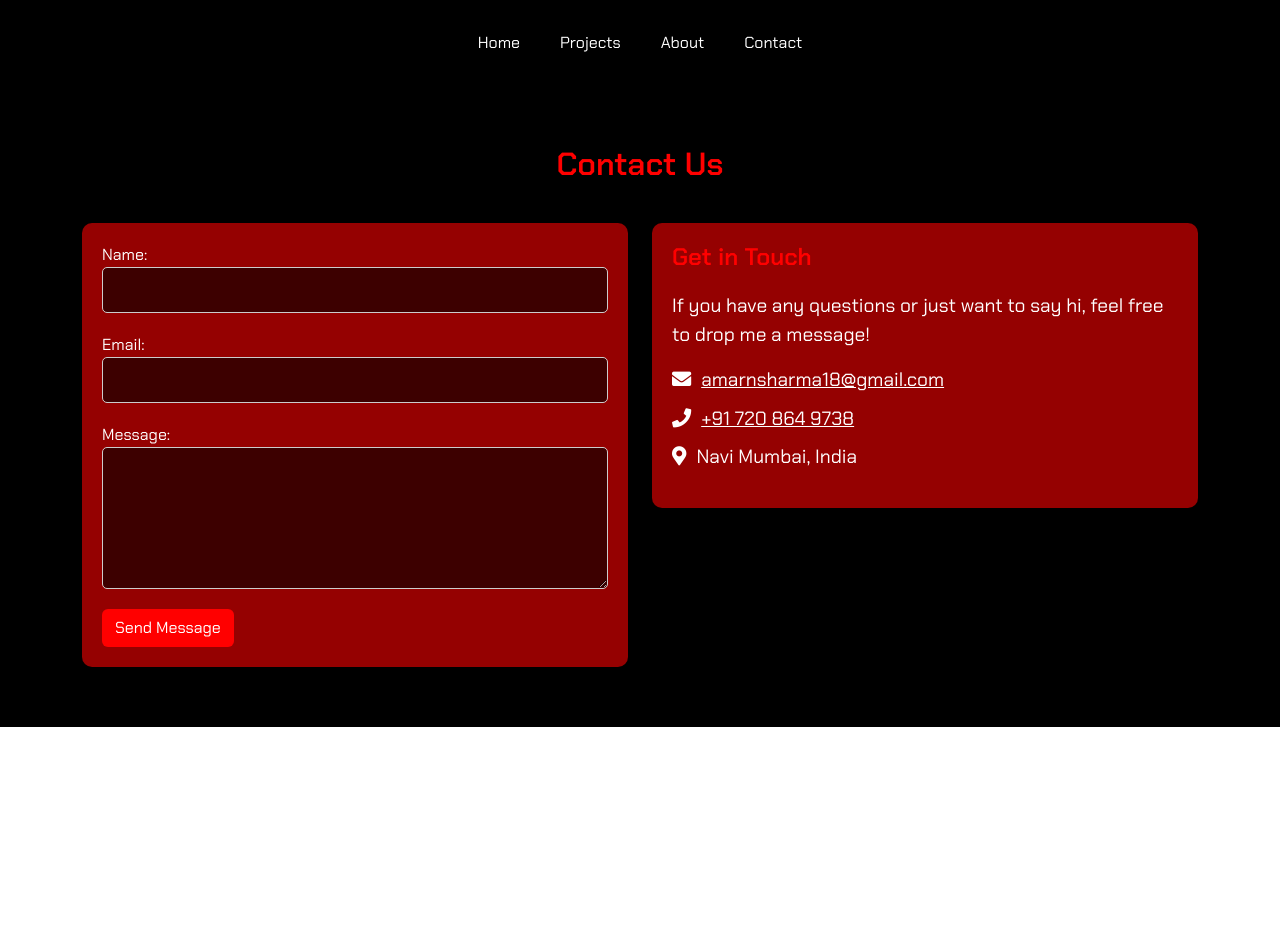
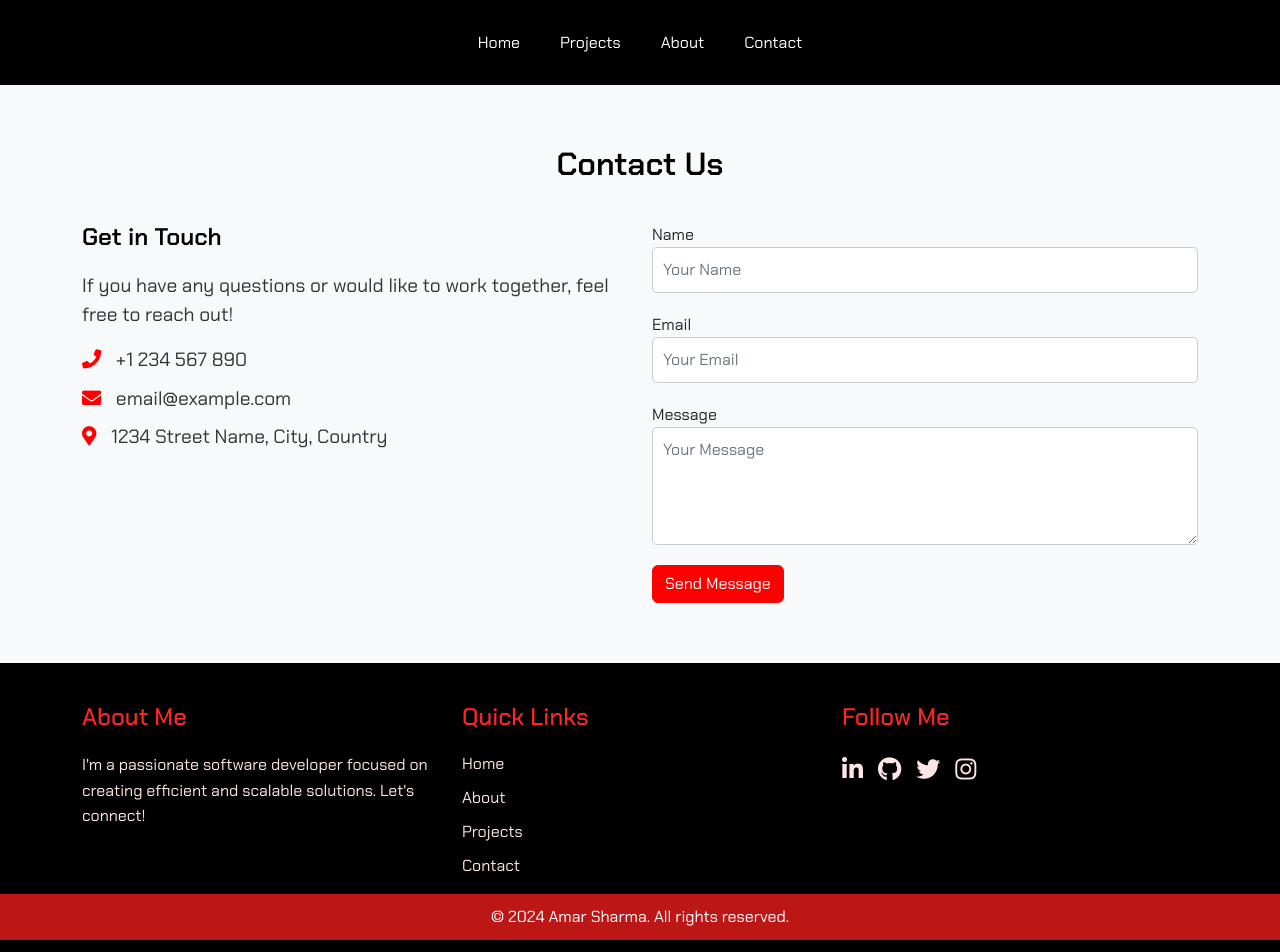
Before and after one commit to innocentamar/amar-portfolio, an Angular app: page /contact in a window 1280 px wide. Shown: the top 952 px of the page. Before the commit the page ends 800 px from the top, so only its background shows below. Built offline with nearby package versions, Linux system fonts and the light colour scheme.

Commit message:
Add Footer Section

```diff
--- a/src/app/app.component.html
+++ b/src/app/app.component.html
@@ -3,3 +3,4 @@
 
 <app-nav></app-nav>
 <router-outlet></router-outlet>
+<app-footer></app-footer>
--- a/src/app/app.module.ts
+++ b/src/app/app.module.ts
@@ -8,6 +8,7 @@ import { NavComponent } from './pages/nav/nav.component';
 import { AboutComponent } from './pages/about/about.component';
 import { ProjectsComponent } from './pages/projects/projects.component';
 import { ContactComponent } from './pages/contact/contact.component';
+import { FooterComponent } from './pages/footer/footer.component';
 
 
 @NgModule({
@@ -17,7 +18,8 @@ import { ContactComponent } from './pages/contact/contact.component';
     NavComponent,
     AboutComponent,
     ProjectsComponent,
-    ContactComponent
+    ContactComponent,
+    FooterComponent
   ],
   imports: [
     BrowserModule,
--- a/src/app/pages/contact/contact.component.css
+++ b/src/app/pages/contact/contact.component.css
@@ -1,8 +1,10 @@
+/* Contact Section */
 .contact-section {
     padding: 60px 0;
     background-color: #f8f9fa;
 }
 
+/* Section Title */
 .section-title {
     font-size: 2rem;
     font-weight: 600;
@@ -10,9 +12,11 @@
     margin-bottom: 40px;
 }
 
+/* Contact Info */
 .contact-info h3 {
     font-size: 1.5rem;
     font-weight: 600;
+    color: #000000;
     margin-bottom: 20px;
 }
 
@@ -37,6 +41,7 @@
     margin-right: 10px;
 }
 
+/* Contact Form */
 .form-group {
     margin-bottom: 20px;
 }
--- a/src/app/pages/contact/contact.component.html
+++ b/src/app/pages/contact/contact.component.html
@@ -1,37 +1,35 @@
-<section id="contact" class="contact-section" style="background-color: #000000; color: #FFFFFF;">
+<section class="contact-section">
   <div class="container">
-      <h2 class="section-title text-center" style="color: #FF0000;">Contact Us</h2>
+    <h2 class="section-title text-center">Contact Us</h2>
     <div class="row">
+      <!-- Contact Info -->
+      <div class="col-md-6 contact-info">
+        <h3>Get in Touch</h3>
+        <p>If you have any questions or would like to work together, feel free to reach out!</p>
+        <ul>
+          <li><i class="fas fa-phone"></i> +1 234 567 890</li>
+          <li><i class="fas fa-envelope"></i> email@example.com</li>
+          <li><i class="fas fa-map-marker-alt"></i> 1234 Street Name, City, Country</li>
+        </ul>
+      </div>
+
       <!-- Contact Form -->
       <div class="col-md-6">
-          <form [formGroup]="contactForm" (ngSubmit)="onSubmit()" style="background-color: #950101; padding: 20px; border-radius: 10px;">
+        <form>
           <div class="form-group">
-              <label for="name" style="color: #FFFFFF;">Name:</label>
-              <input type="text" id="name" formControlName="name" class="form-control" style="background-color: #3D0000; color: #FFFFFF;" required>
+            <label for="name">Name</label>
+            <input type="text" id="name" class="form-control" placeholder="Your Name">
           </div>
           <div class="form-group">
-              <label for="email" style="color: #FFFFFF;">Email:</label>
-              <input type="email" id="email" formControlName="email" class="form-control" style="background-color: #3D0000; color: #FFFFFF;" required>
+            <label for="email">Email</label>
+            <input type="email" id="email" class="form-control" placeholder="Your Email">
           </div>
           <div class="form-group">
-              <label for="message" style="color: #FFFFFF;">Message:</label>
-              <textarea id="message" formControlName="message" class="form-control" rows="5" style="background-color: #3D0000; color: #FFFFFF;" required></textarea>
+            <label for="message">Message</label>
+            <textarea id="message" class="form-control" rows="4" placeholder="Your Message"></textarea>
           </div>
-            <button type="submit" class="btn" style="background-color: #FF0000; color: #FFFFFF;">Send Message</button>
+          <button type="submit" class="btn btn-primary">Send Message</button>
         </form>
-        </div>
-
-        <!-- Contact Information -->
-        <div class="col-md-6">
-          <div class="contact-info" style="background-color: #950101; padding: 20px; border-radius: 10px;">
-            <h3 style="color: #FF0000;">Get in Touch</h3>
-            <p style="color: #FFFFFF;">If you have any questions or just want to say hi, feel free to drop me a message!</p>
-            <ul>
-              <li><i class="fas fa-envelope" style="color: #FFFFFF;"></i> <a href="mailto:amarnsharma18@gmail.com" style="color: #FFFFFF;">amarnsharma18@gmail.com</a></li>
-              <li><i class="fas fa-phone" style="color: #FFFFFF;"></i> <a href="tel:+917208649738" style="color: #FFFFFF;">+91 720 864 9738</a></li>
-              <li><i class="fas fa-map-marker-alt" style="color: #FFFFFF;"></i> <span style="color: #FFFFFF;">Navi Mumbai, India</span></li>
-            </ul>
-          </div>
       </div>
     </div>
   </div>
--- /dev/null
+++ b/src/app/pages/footer/footer.component.css
@@ -0,0 +1,107 @@
+/* Footer Section */
+.footer {
+    background-color: #343a40;
+    color: #ffffff;
+    padding: 40px 0;
+    font-family: 'Poppins', sans-serif;
+  }
+
+  .footer h3 {
+    font-size: 1.5rem;
+    margin-bottom: 20px;
+  }
+
+  .footer p {
+    font-size: 1rem;
+    line-height: 1.6;
+  }
+
+  .footer-links ul {
+    list-style-type: none;
+    padding: 0;
+  }
+
+  .footer-links ul li {
+    margin-bottom: 10px;
+  }
+
+  .footer-links ul li a {
+    color: #ffffff;
+    text-decoration: none;
+    font-size: 1rem;
+  }
+
+  .footer-links ul li a:hover {
+    color: #ff6f61;
+    text-decoration: underline;
+  }
+
+  .footer-social .social-icons {
+    display: flex;
+    gap: 15px;
+  }
+
+  .footer-social .social-icons a {
+    color: #ffffff;
+    font-size: 1.5rem;
+    text-decoration: none;
+  }
+
+  .footer-social .social-icons a:hover {
+    color: #ff6f61;
+  }
+
+  .footer-bottom {
+    background-color: #2b2f33;
+    padding: 10px 0;
+    text-align: center;
+    font-size: 0.9rem;
+  }
+
+  .footer-bottom p {
+    margin: 0;
+    color: #ffffff;
+  }
+
+  /* Responsive Design */
+  @media (max-width: 768px) {
+    .footer {
+      text-align: center;
+    }
+
+    .footer .col-md-4 {
+      margin-bottom: 20px;
+    }
+  }
+
+
+  /* Footer Section */
+.footer {
+    background-color: #000000; /* Black background */
+    color: #FFE6E6; /* Light text */
+  }
+
+  .footer h3 {
+    color: #FF2626; /* Bright red for headings */
+  }
+
+  .footer-links ul li a {
+    color: #FFE6E6;
+  }
+
+  .footer-links ul li a:hover {
+    color: #BD1616;
+  }
+
+  .footer-social .social-icons a {
+    color: #FFE6E6;
+  }
+
+  .footer-social .social-icons a:hover {
+    color: #FF2626;
+  }
+
+  .footer-bottom {
+    background-color: #BD1616; /* Dark red for the footer bottom */
+    color: #FFE6E6;
+  }
--- /dev/null
+++ b/src/app/pages/footer/footer.component.html
@@ -0,0 +1,38 @@
+<footer class="footer">
+    <div class="container">
+      <div class="row">
+        <!-- About Section -->
+        <div class="col-md-4 footer-about">
+          <h3>About Me</h3>
+          <p>
+            I'm a passionate software developer focused on creating efficient and scalable solutions. Let's connect!
+          </p>
+        </div>
+
+        <!-- Links Section -->
+        <div class="col-md-4 footer-links">
+          <h3>Quick Links</h3>
+          <ul>
+            <li><a href="#home">Home</a></li>
+            <li><a href="#about">About</a></li>
+            <li><a href="#projects">Projects</a></li>
+            <li><a href="#contact">Contact</a></li>
+          </ul>
+        </div>
+
+        <!-- Social Media Section -->
+        <div class="col-md-4 footer-social">
+          <h3>Follow Me</h3>
+          <div class="social-icons">
+            <a href="https://www.linkedin.com/in/your-profile" target="_blank"><i class="fab fa-linkedin-in"></i></a>
+            <a href="https://github.com/your-profile" target="_blank"><i class="fab fa-github"></i></a>
+            <a href="https://twitter.com/your-profile" target="_blank"><i class="fab fa-twitter"></i></a>
+            <a href="https://www.instagram.com/your-profile" target="_blank"><i class="fab fa-instagram"></i></a>
+          </div>
+        </div>
+      </div>
+    </div>
+    <div class="footer-bottom">
+      <p>&copy; 2024 Amar Sharma. All rights reserved.</p>
+    </div>
+  </footer>
--- /dev/null
+++ b/src/app/pages/footer/footer.component.ts
@@ -0,0 +1,15 @@
+import { Component, OnInit } from '@angular/core';
+
+@Component({
+  selector: 'app-footer',
+  templateUrl: './footer.component.html',
+  styleUrls: ['./footer.component.css']
+})
+export class FooterComponent implements OnInit {
+
+  constructor() { }
+
+  ngOnInit(): void {
+  }
+
+}
--- a/src/app/pages/home/home.component.css
+++ b/src/app/pages/home/home.component.css
@@ -60,7 +60,7 @@ body {
   animation: typing 4s steps(100, end), blink 0.75s step-end infinite;
   font-family: 'Chakra Petch', serif; /* Apply the unique font */
   font-weight: 300; /* Adjust weight as needed */
-  color: #fff; /* Ensure text is visible */
+  color: #FF2626; /* Ensure text is visible */
 }
 
 @keyframes typing {
--- a/src/app/pages/home/home.component.html
+++ b/src/app/pages/home/home.component.html
@@ -10,12 +10,3 @@
     </div>
   </div>
 </div>
-
-<section class="about-section">
-  <div class="about section">
-    <h2 class="section-title text-center">About Me</h2>
-    <p class="about-description text-center">
-      I'm a passionate software developer with expertise in .NET and Angular. I love creating elegant, efficient, and scalable solutions.
-    </p>
-  </div>
-</section>
--- a/src/app/pages/nav/nav.component.css
+++ b/src/app/pages/nav/nav.component.css
@@ -8,6 +8,8 @@
     z-index: 12;
     padding: 2rem 0;
     background: #000000 !important;
+    background-color: #000000;
+    color: #FFE6E6;
 
 }
 
@@ -27,3 +29,17 @@
   background-color: rgba(255, 255, 255, 0.1);
   border-radius: 5px;
 }
+
+/* Navigation Bar */
+.navbar {
+  background-color: #000000;
+  color: #FFE6E6;
+}
+
+.navbar a {
+  color: #FFE6E6;
+}
+
+.navbar a:hover {
+  color: #FF2626;
+}
```
Also changed, not shown: src/app/pages/about/about.component.css (line endings or trailing spaces), src/styles.css (line endings or trailing spaces), 4 other files (tests, documents, lock files or other folders). Lines whose indentation alone changed are shown as unchanged.
